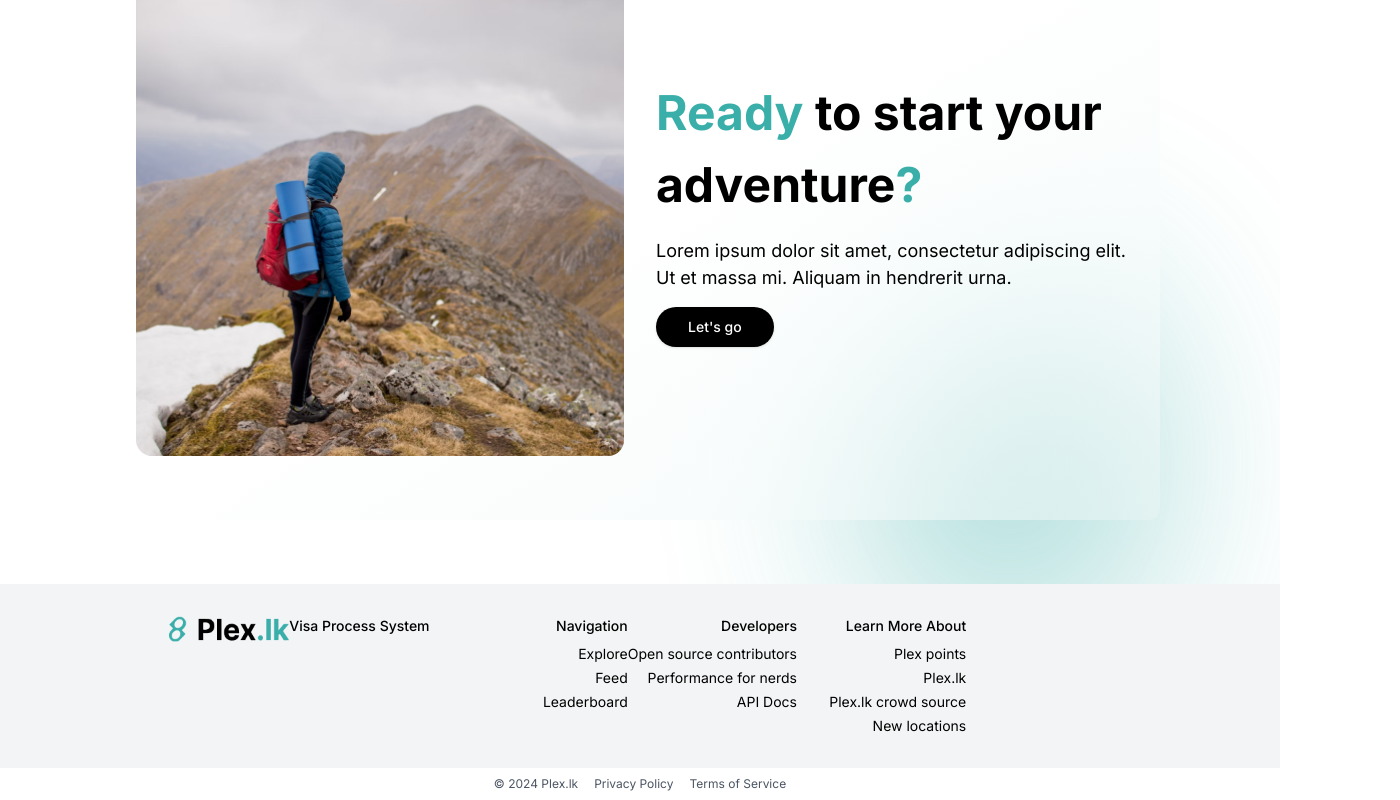
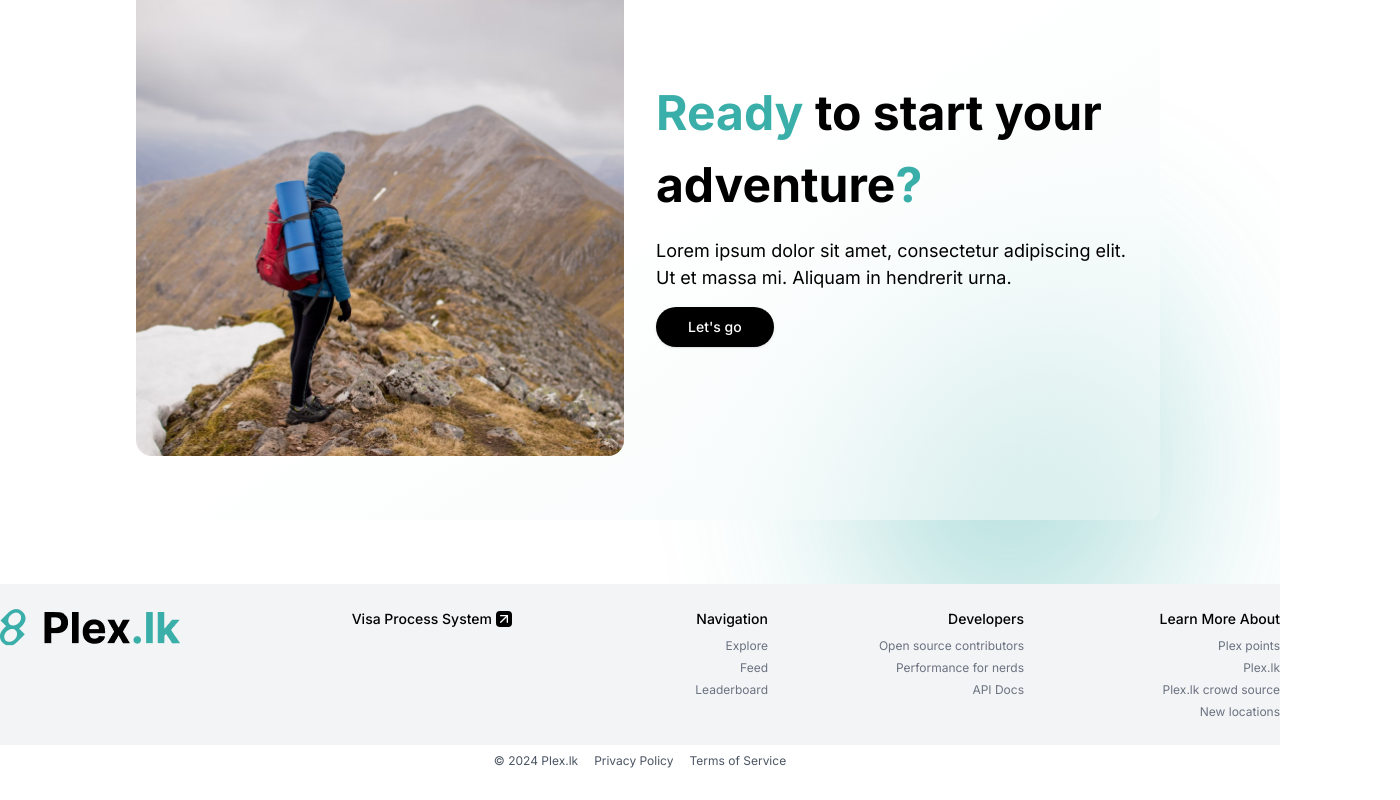
Before and after one commit to Lithara/plex.lk-tourism-gamification-app, a Next.js app: page / in a window 1280 px wide. Shown: the part 4136-4936 px from the top of the page, 1400 px wide, since content can reach past the window. After the commit the page ends 4913 px from the top, so only its background shows below. Built offline with nearby package versions, Linux system fonts and the light colour scheme.

Commit message:
feat: improve Footer layout and adjust text styles for better readability

```diff
--- a/components/Footer.tsx
+++ b/components/Footer.tsx
@@ -4,17 +4,19 @@ import { ArrowUpRight } from "lucide-react";
 
 export default function Footer() {
   return (
-    <footer className="bg-gray-100 flex flex-col place-content-center w-full">
-      <div className="container w-full  py-8 flex justify-arrow  text-right mx-[16px] sm:mx-[64px] md:mx-[120px] ">
-        <div className="grid grid-cols-1 md:grid-cols-5">
+    <footer className="bg-gray-100 flex flex-col items-center justify-center w-full">
+      <div className="container w-full  mx-[16px] sm:mx-[64px] md:mx-[120px] ">
+        <div className="grid w-full grid-cols-1 md:grid-cols-5 py-6 ">
           {/* Logo Section */}
-          <div className="col-span-1 md:row-span-1">
-            <Link href="/" className="inline-flex items-center">
+          <div className="col-span-1 sm:place-content-start md:row-span-1">
+            <Link
+              href="/"
+              className="inline-flex w-[180px] h-auto items-center">
               <Image
                 src="/logo.png"
                 alt="Plex.lk Logo"
-                width={120}
-                height={40}
+                width={180}
+                height={0}
                 className="h-auto"
                 priority
               />
@@ -22,16 +24,17 @@ export default function Footer() {
           </div>
 
           {/* Visa Process System */}
-          <div className="col-span-1 ">
+          <div className="col-span-1 flex justify-end items-start">
             <div className="flex items-center space-x-1">
-              <h3 className="text-sm font-medium">Visa Process System</h3>
+              <h3 className="text-[14px] font-medium">Visa Process System</h3>
+              <ArrowUpRight className="h-4 w-4 bg-black text-white rounded-sm" />
             </div>
           </div>
 
           {/* Navigation */}
-          <div className="col-span-1 ">
-            <h3 className="mb-2 text-sm font-medium">Navigation</h3>
-            <ul className="space-y-1 text-sm text-muted-foreground">
+          <div className="col-span-1 flex flex-col justify-start items-end text-right">
+            <h3 className="mb-2 text-[14px] font-medium">Navigation</h3>
+            <ul className="space-y-1 text-[12px] text-gray-500 text-muted-foreground">
               <li>
                 <Link
                   href="/explore"
@@ -57,9 +60,9 @@ export default function Footer() {
           </div>
 
           {/* Developers */}
-          <div className="col-span-1 ">
-            <h3 className="mb-2 text-sm font-medium">Developers</h3>
-            <ul className="space-y-1 text-sm text-muted-foreground">
+          <div className="col-span-1  flex flex-col justify-start items-end text-right">
+            <h3 className="mb-2 text-[14px] font-medium">Developers</h3>
+            <ul className="space-y-1 text-[12px] text-gray-500 text-muted-foreground">
               <li>
                 <Link
                   href="/contributors"
@@ -85,9 +88,9 @@ export default function Footer() {
           </div>
 
           {/* Learn More About */}
-          <div className="col-span-1 ">
-            <h3 className="mb-2 text-sm font-medium">Learn More About</h3>
-            <ul className="space-y-1 text-sm text-muted-foreground">
+          <div className="col-span-1  flex flex-col justify-start items-end text-right">
+            <h3 className="mb-2 text-[14px] font-medium">Learn More About</h3>
+            <ul className="space-y-1 text-[12px] text-gray-500 text-muted-foreground">
               <li>
                 <Link
                   href="/plex-points"
```
